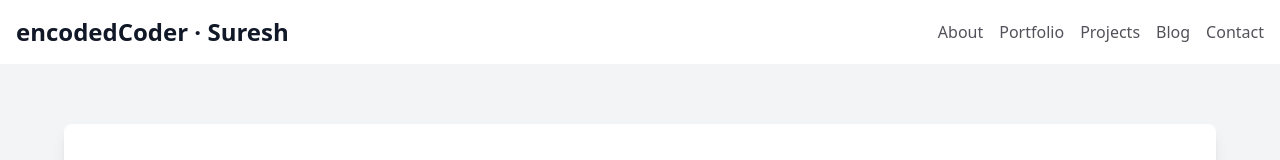
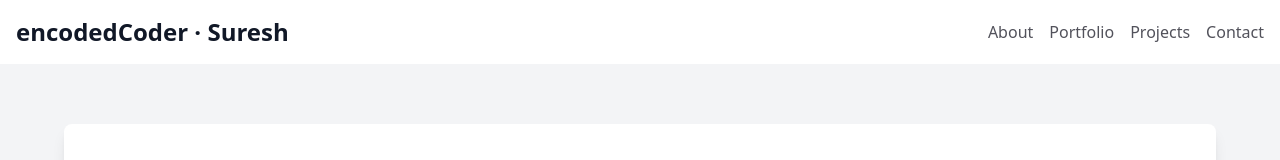
Before and after one commit to encodedCoder/encodedcoder, a Next.js app: page / in a window 1280 px wide. Shown: the top 160 px of the page. Built offline with nearby package versions, Linux system fonts and the light colour scheme.

Commit message:
Add environment variable to conditionally render Blog link in Header

```diff
--- a/src/components/Header.tsx
+++ b/src/components/Header.tsx
@@ -1,5 +1,6 @@
 // /components/Header.tsx
 import Link from "next/link";
+import config from "../config";
 
 const Header = () => {
   return (
@@ -20,9 +21,11 @@ const Header = () => {
           <Link href="/projects" className="nav-link">
             Projects
           </Link>
-          <Link href="/blog" className="nav-link">
-            Blog
-          </Link>
+          {config.showBlog && (
+            <Link href="/blog" className="nav-link">
+              Blog
+            </Link>
+          )}
           <Link href="/contact" className="nav-link">
             Contact
           </Link>
--- /dev/null
+++ b/src/config.js
@@ -0,0 +1,10 @@
+// filepath: /C:/Users/theCode/OneDrive/Desktop/portfolio-website/src/config.js
+const config = {
+  showBlog: process.env.NEXT_PUBLIC_SHOW_BLOG === "true",
+};
+
+{
+  console.log(config.showBlog);
+}
+
+export default config;
--- a/src/pages/_document.tsx
+++ b/src/pages/_document.tsx
@@ -17,6 +17,10 @@ class MyDocument extends Document {
             href="https://fonts.googleapis.com/css2?family=Roboto:wght@400;700&display=swap"
             rel="stylesheet"
           />
+          <link
+            rel="icon"
+            href="https://lh3.googleusercontent.com/a/ACg8ocJ1mp1jAEkN6ayGk2969OFuEO2zInuQyBiG-BFvfkxwe5G15KMu=s360-c-no"
+          />
         </Head>
         <body>
           <Main />
```
Also changed, not shown: 1 other file (tests, documents, lock files or other folders).
